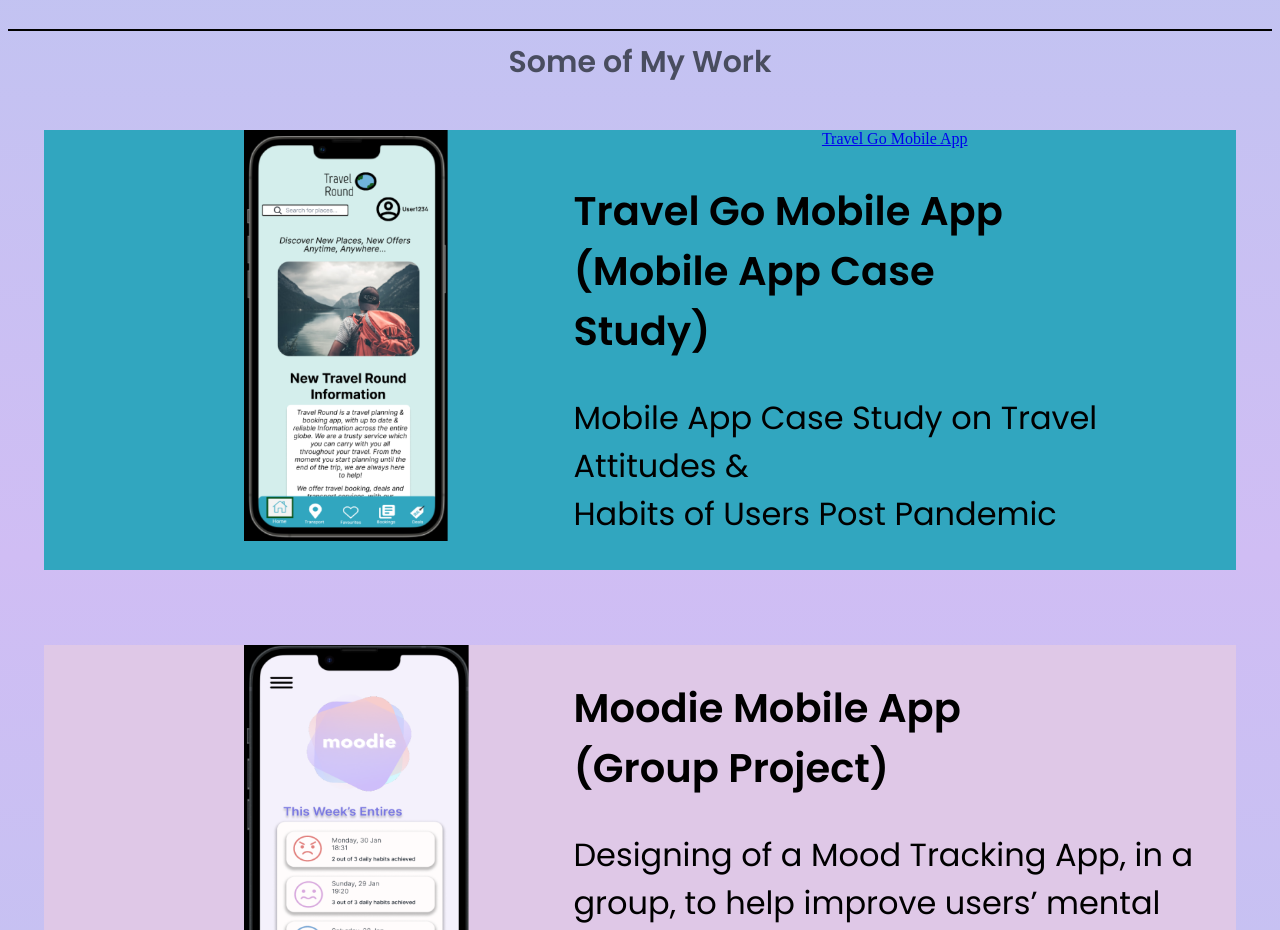
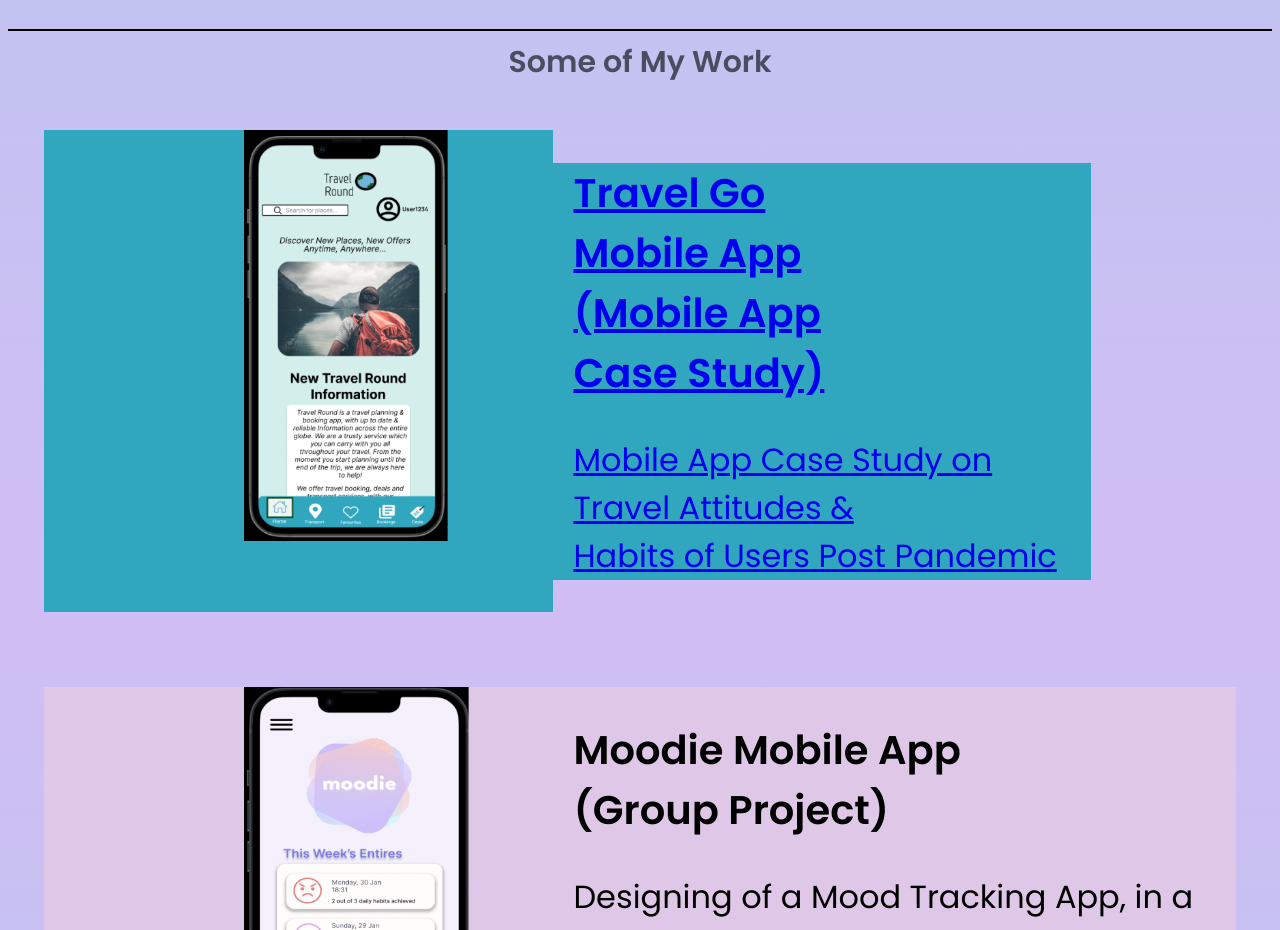
Before and after one commit to swez2001/UX_UI_HW_19, a plain HTML site: page index.html in a window 1280 px wide. Shown: the part 1440-2370 px from the top of the page. Drawn offline with nearby package versions, Linux system fonts and the light colour scheme.

Commit message:
further commit

```diff
--- a/index.html
+++ b/index.html
@@ -82,11 +82,12 @@
                     <div class= "content1">
                         <img src= "Images/Case Study image 1.png">
                     </div>
-                    <div class= "backing-block1"> <a href="https://swez2001.github.io/UX_UI_HW_20/">Travel Go Mobile App</a>
+                    <a href="https://swez2001.github.io/UX_UI_HW_20/">
+                        <div class= "backing-block1">
                             <h2>Travel Go Mobile App (Mobile App Case Study)</h2>
                             <p>Mobile App Case Study on Travel Attitudes & <br> Habits of Users Post Pandemic</p>
                      </div>
-
+                    </a>
                      <div class= "content2">
                         <img src= "Images/Case Study image 2.png">
                     </div>
```
